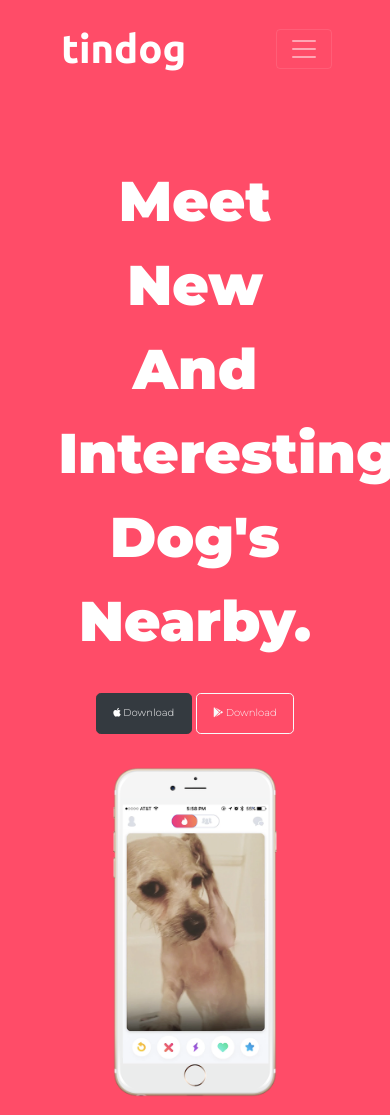
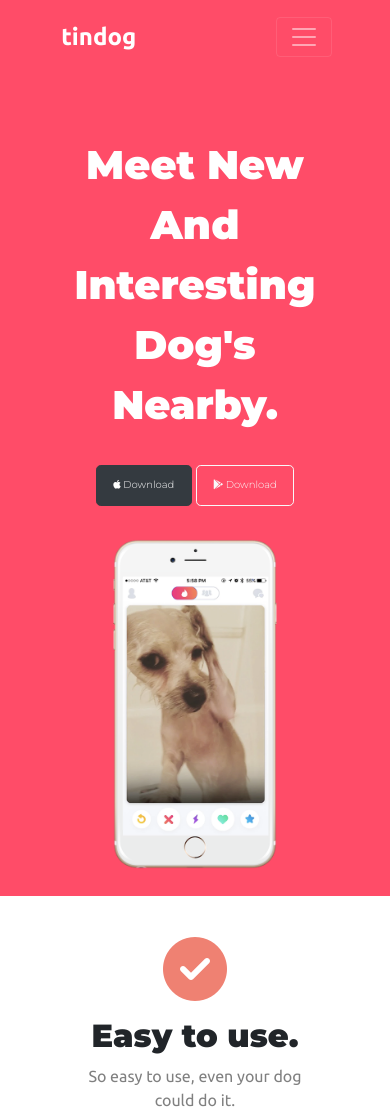
Before and after one commit to rahatr1/tindogByRahat, a plain HTML site: page index.html in a window 390 px wide. Shown: the top 1115 px of the page. Drawn offline with nearby package versions, Linux system fonts and the light colour scheme.

Commit message:
Update styles.css

```diff
--- a/css/styles.css
+++ b/css/styles.css
@@ -59,6 +59,15 @@ h3{
  }
  @media  (max-width: 1080px){
 
+    h1{
+        font-size: 2.5rem;
+    }
+    .navbar-brand{
+        font-size: 1.5rem;
+    }
+    h3{
+        font-size: 2rem;
+    }
 
     .title-image{
 
```
